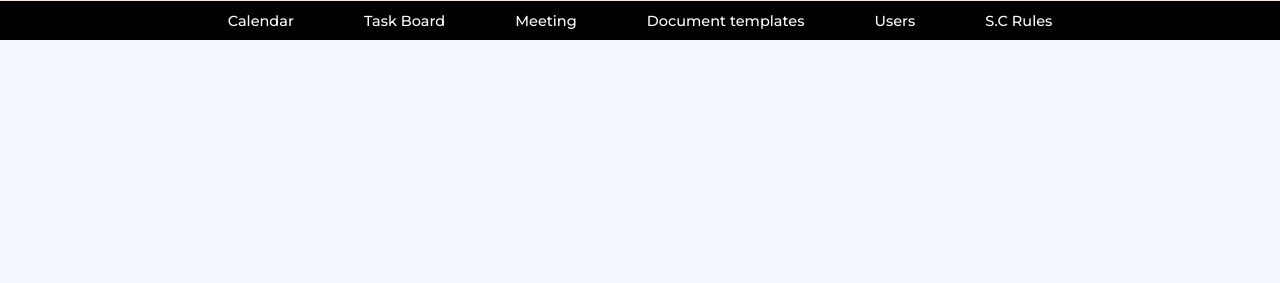
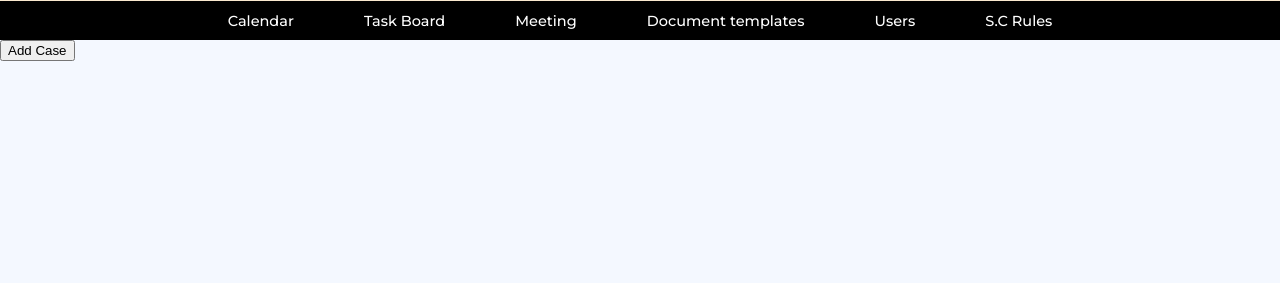
Before and after one commit to nishagii/ThemisProject, a PHP site: page /themisrepo/app/views/seniorCounsel/home.view.php in a window 1280 px wide. Shown: the part 135-418 px from the top of the page. Run offline with PHP 8.4, Linux system fonts and the light colour scheme; some libraries are stand-ins or nearby versions.

Commit message:
refactor home view to improve formatting and add 'Add Case' button

```diff
--- a/app/views/seniorCounsel/home.view.php
+++ b/app/views/seniorCounsel/home.view.php
@@ -1,4 +1,3 @@
-
 <!DOCTYPE html>
 
 <html lang="en">
@@ -7,14 +6,18 @@
     <meta charset="UTF-8">
     <meta name="viewport" content="width=device-width, initial-scale=1.0">
     <title>THEMIS Lawyer Panel</title>
-   <link rel="stylesheet" href="https://cdnjs.cloudflare.com/ajax/libs/font-awesome/5.15.3/css/all.min.css">  <!-- this is imported to use icons -->
-   <link href='https://unpkg.com/boxicons@2.0.7/css/boxicons.min.css' rel='stylesheet'>
+    <link rel="stylesheet" href="https://cdnjs.cloudflare.com/ajax/libs/font-awesome/5.15.3/css/all.min.css"> <!-- this is imported to use icons -->
+    <link href='https://unpkg.com/boxicons@2.0.7/css/boxicons.min.css' rel='stylesheet'>
 </head>
 
 <body>
 
-<?php include('component/bigNav.view.php'); ?>
-<?php include('component/smallNav1.view.php'); ?>
+    <?php include('component/bigNav.view.php'); ?>
+    <?php include('component/smallNav1.view.php'); ?>
+
+    <a href="<?= ROOT ?>/cases"><button>Add Case</button>
+    </a>
 
 </body>
+
 </html>
```
